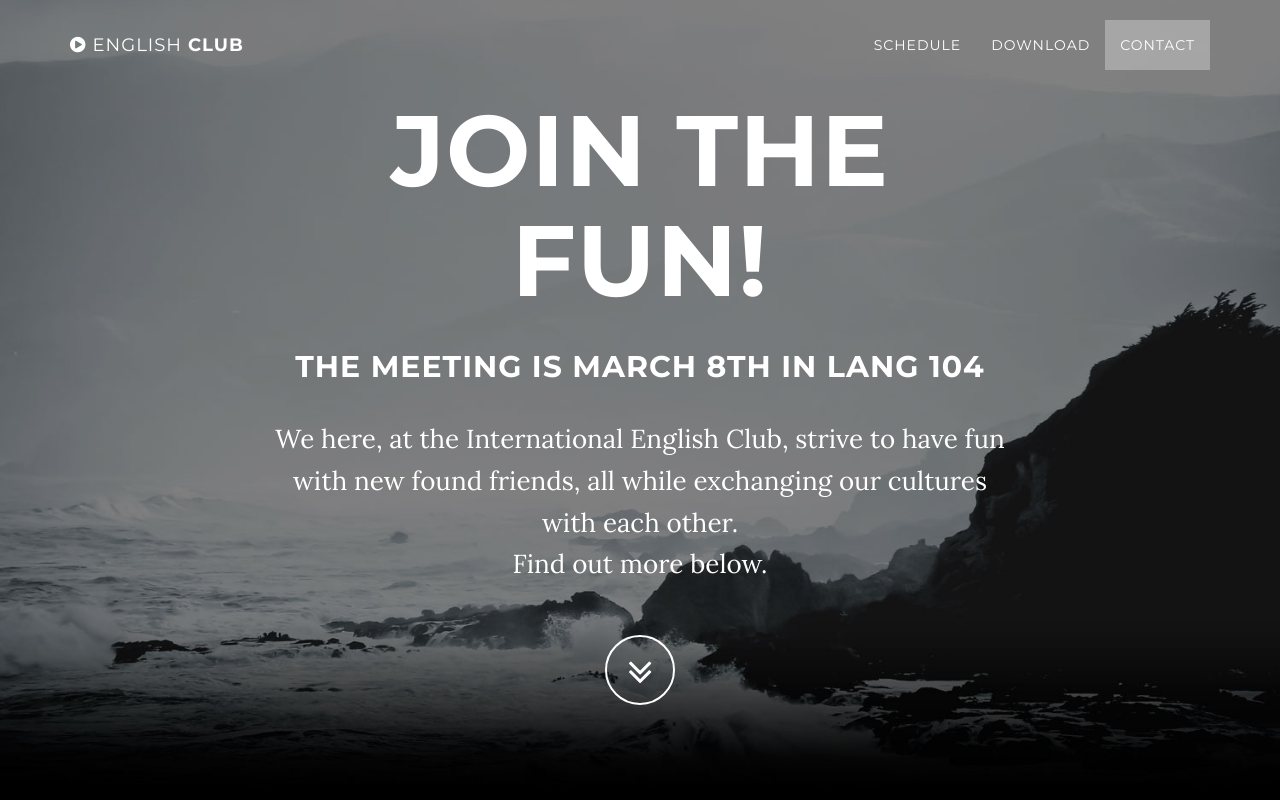
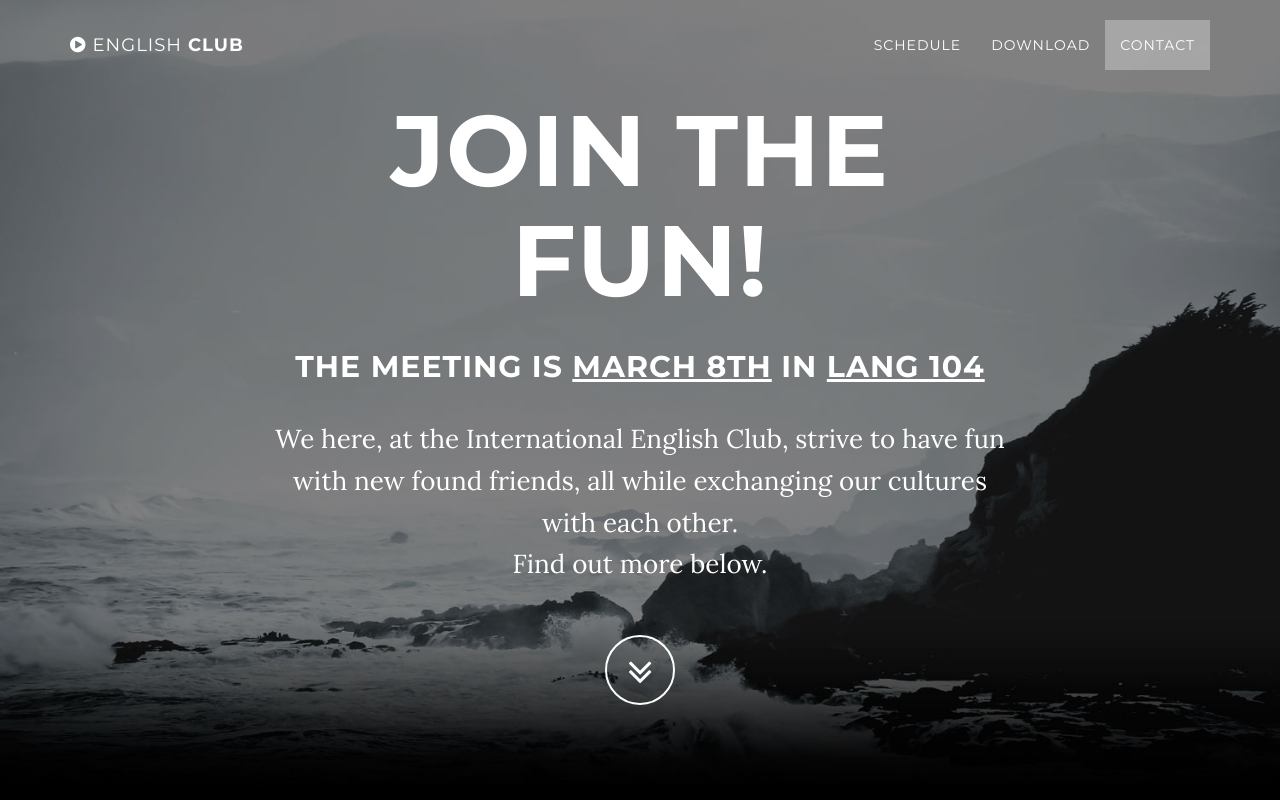
Before and after one commit to nourijp/untenglishclub, a website: page index.html in a window 1280 px wide. Shown: the top 800 px of the page. Drawn offline with nearby package versions, Linux system fonts and the light colour scheme; some packages are replaced by stand-ins of ours.

Commit message:
Update index.html

```diff
--- a/index.html
+++ b/index.html
@@ -75,7 +75,7 @@
                 <div class="row">
                     <div class="col-md-8 col-md-offset-2">
                         <h1 class="brand-heading">Join the Fun!</h1>
-			       <h2>The meeting is March 8th in Lang 104</h2>
+			       <h2>The meeting is <u>March 8th</u> in <u>Lang 104</u></h2>
                         <p class="intro-text">We here, at the International English Club, strive to have fun with new found friends, all while exchanging our cultures with each other.
                             <br> Find out more below. </p>
 
```
